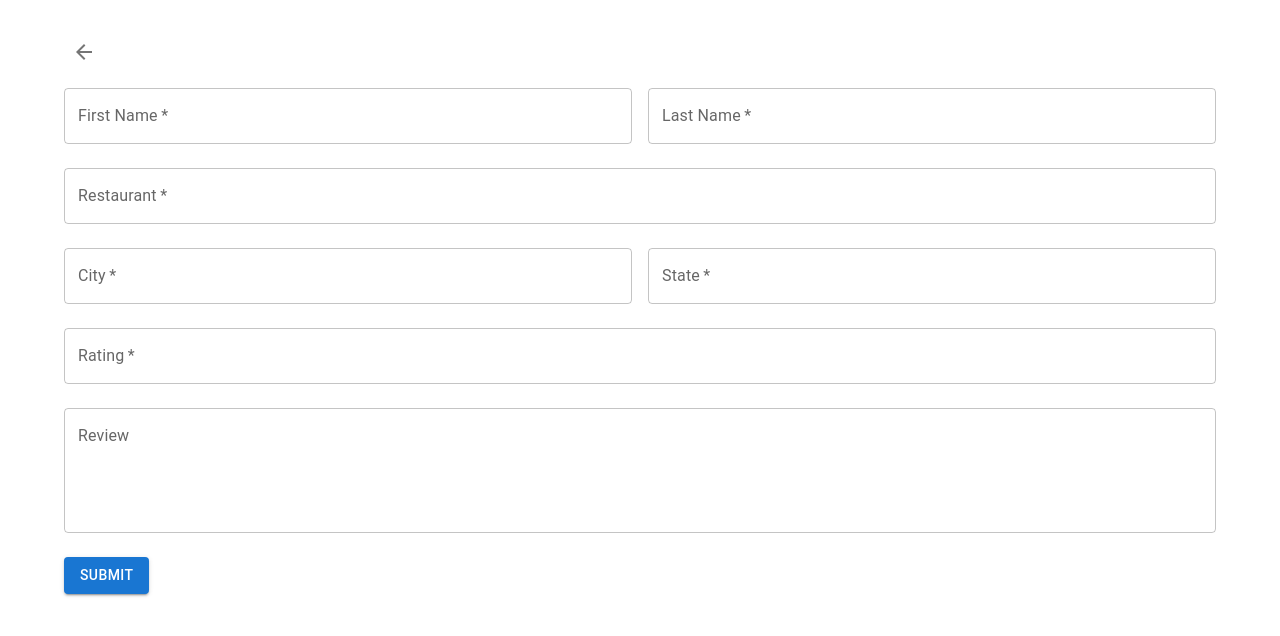
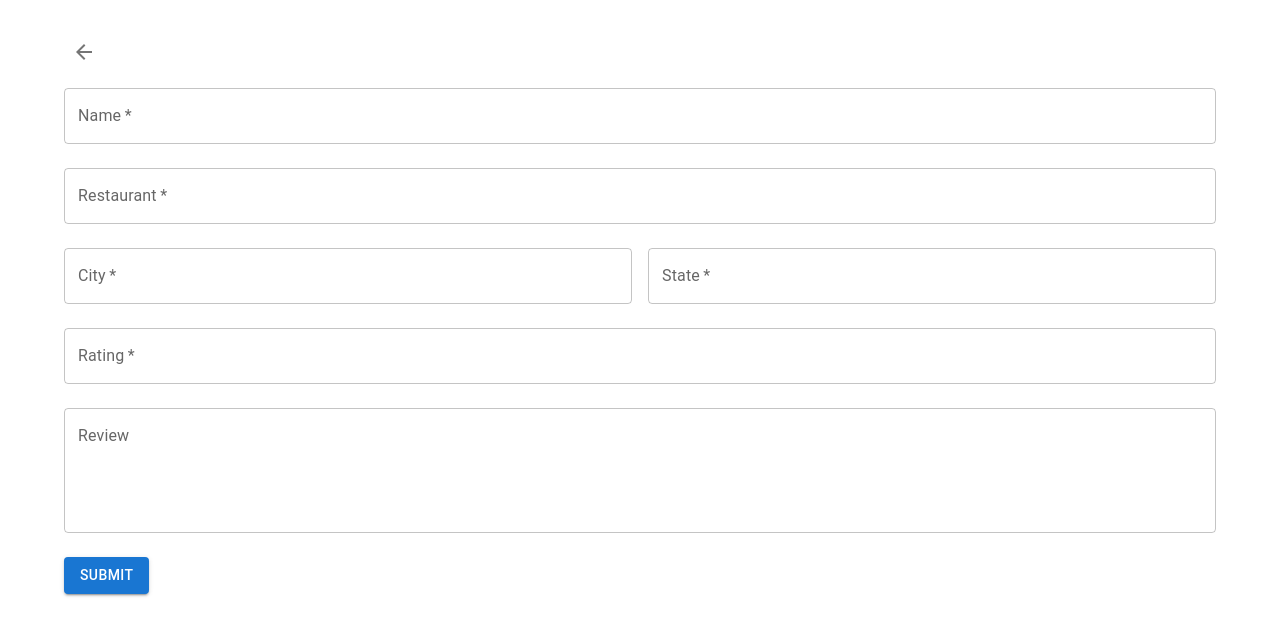
Before and after one commit to mfmiller7/MultipleBites, a React (Create React App) app in the folder frontend/: page /rate in a window 1280 px wide. Shown: the top 636 px of the page. Built offline with nearby package versions, Linux system fonts and the light colour scheme.

Commit message:
form error handling

```diff
--- a/frontend/src/components/RatingForm.jsx
+++ b/frontend/src/components/RatingForm.jsx
@@ -3,8 +3,7 @@ import React, { useState } from 'react';
 import { TextField, Button, Box } from '@mui/material';
 
 export default function RatingForm({ onSubmit }) {
-  const [firstName, setFirstName] = useState('');
-  const [lastName, setLastName] = useState('');
+  const [name, setName] = useState('');
   const [restaurant, setRestaurant] = useState('');
   const [city, setCity] = useState('');
   const [state, setState] = useState('');
@@ -15,20 +14,25 @@ export default function RatingForm({ onSubmit }) {
 
   const handleSubmit = (e) => {
     e.preventDefault();
+
+    const formattedName = toPascalCase(name);
+    const formattedRestaurant = toPascalCase(restaurant);
     const ratingValue = parseFloat(rating);
+    const formattedCity = toPascalCase(city);
+    const formattedState = state.toUpperCase();
+
     if (ratingValue < 0 || ratingValue > 10 || isNaN(ratingValue)) {
       setRatingError(true);
     } else {
       onSubmit({
-        name: `${firstName} ${lastName}`,
-        restaurant,
-        location: `${city}, ${state}`,
+        name: formattedName,
+        restaurant: formattedRestaurant,
+        location: `${formattedCity}, ${formattedState}`,
         rating: ratingValue,
         review,
         date: new Date(),
       });
-      setFirstName('');
-      setLastName('');
+      setName('');
       setRestaurant('');
       setCity('');
       setState('');
@@ -38,28 +42,25 @@ export default function RatingForm({ onSubmit }) {
     }
   };
 
+  function toPascalCase(str) {
+    str = str.toLowerCase();
+    return str.trim()
+      .split(/[\s_]+/)
+      .map(word => word.charAt(0).toUpperCase() + word.slice(1))
+      .join(' ');
+  };
+
   return (
     <Box component="form" onSubmit={handleSubmit} sx={{ width: '100%' }}>
-      <Box display="flex" gap={2}>
       <TextField
-          label="First Name"
-          value={firstName}
-          onChange={(e) => setFirstName(e.target.value)}
+        label="Name"
+        value={name}
+        onChange={(e) => setName(e.target.value)}
         variant="outlined"
         margin="normal"
         required
         fullWidth
       />
-        <TextField
-          label="Last Name"
-          value={lastName}
-          onChange={(e) => setLastName(e.target.value)}
-          variant="outlined"
-          margin="normal"
-          required
-          fullWidth
-        />
-      </Box>
       <TextField
         label="Restaurant"
         value={restaurant}
@@ -87,6 +88,9 @@ export default function RatingForm({ onSubmit }) {
           margin="normal"
           required
           fullWidth
+          inputProps={{
+            maxLength: 2,
+          }}
         />
       </Box>
       {ratingError ? (
--- a/frontend/src/constants.js
+++ b/frontend/src/constants.js
@@ -9,4 +9,4 @@ export const logoStyles = {
     width: '25vw',
     maxWidth: '250px',
     minWidth: '180px'
-  };
+};
```
Lines whose indentation alone changed are shown as unchanged.
